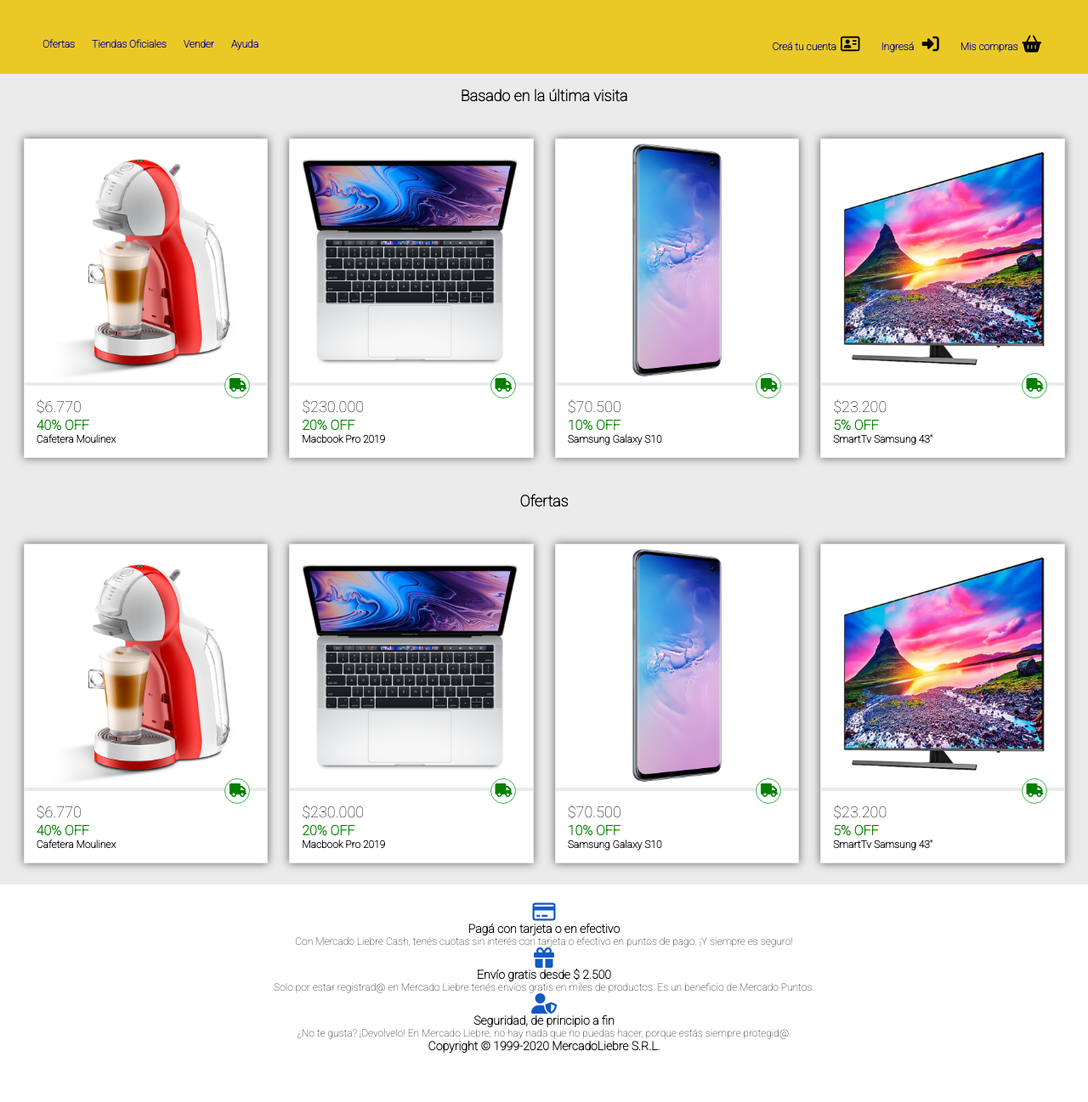
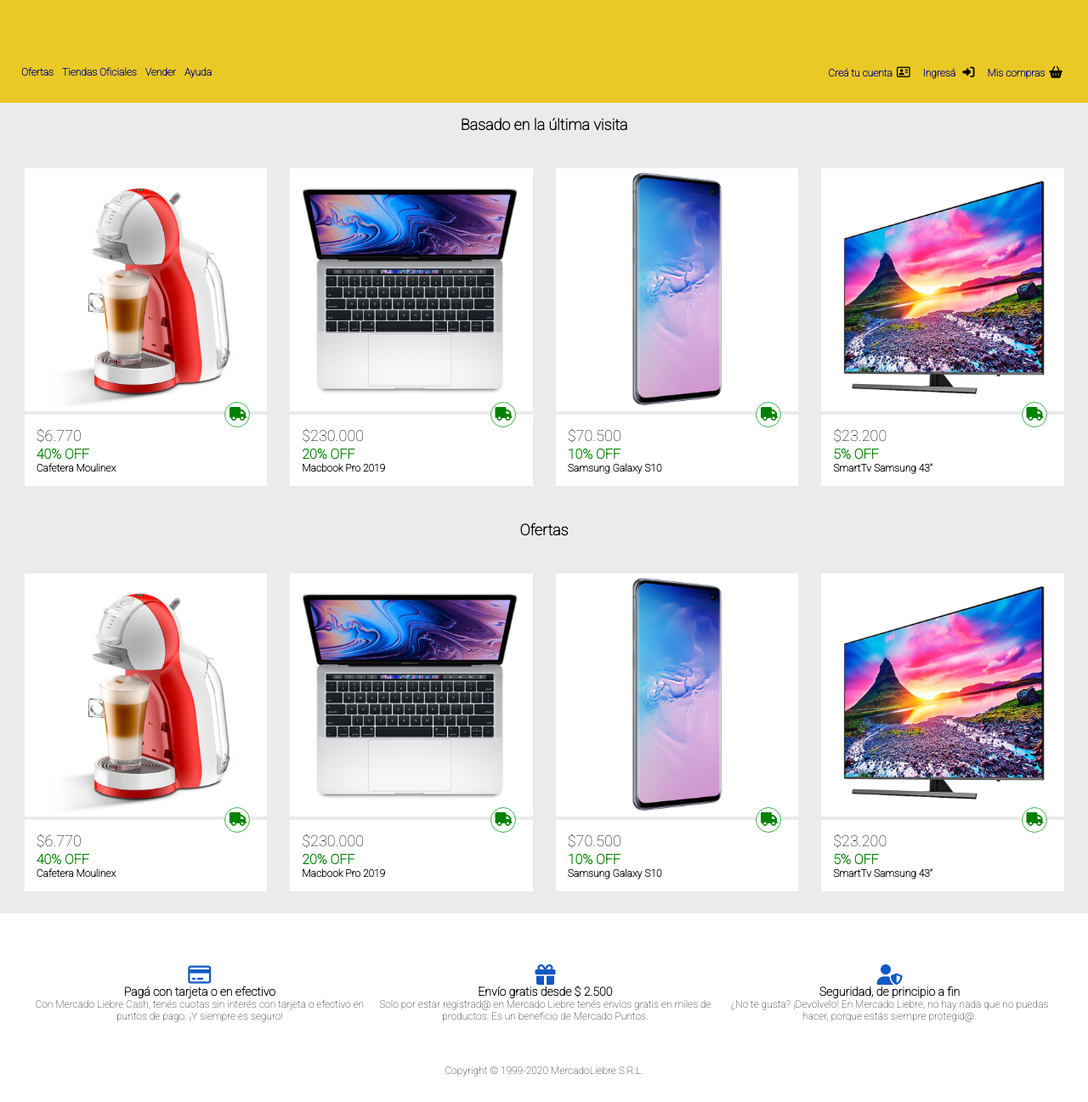
Before and after one commit to demetSanz/MercadoLiebre, a website: page views/home.html in a window 1280 px wide. Shown: the part 79-1376 px from the top of the page at 85% size. Before the commit the page ends 1338 px from the top, so only its background shows below. Drawn offline with Linux system fonts and the light colour scheme; files whose address does not match are found by name.

Commit message:
ultimos cambios

```diff
--- a/public/css/master.css
+++ b/public/css/master.css
@@ -21,6 +21,11 @@
 .header {
     background-color: #EAC926;
     padding: 20px;
+    position: fixed;
+    top: 0;
+    width: 100%;
+    height: 200px;
+    z-index: 10;
 }
 
 .logo {
@@ -117,6 +122,10 @@
     width: 100%;
 }
 
+.title-main{
+    margin-top: 200px;
+}
+
 /*Estilos de sección Home-Main*/
 
 .main {
@@ -131,12 +140,12 @@
 
 .producto {
     background-color: #ebebeb;
-    box-shadow: 0px 0px 10px rgb(100,100,100);
     margin: auto;
     padding: 1px;
     width: 90%;
     margin-bottom: 10px;
     margin-top: 10px;
+    box-shadow: 0px 0px 10px rgb(100,100,100);
 }
 
 .producto-descripcion {
@@ -271,6 +280,10 @@
     border-radius: 5px;
 }
 
+.login-button:hover{
+    background-color: #0022AA;
+}
+
 /*Estilos de seccion Footer*/
 .footer {
     position: relative;
@@ -307,11 +320,20 @@
     object-fit: contain;
 }
 
+.copyright {
+    padding: 10px;
+    text-align: center;
+}
+
 /*Breakpoints para vistas en multiples dispositivos*/
 
 @media (min-width: 460px){
     /*TABLETS*/
     /*Config Top Bar*/
+    .header{
+        display: relative;
+    }
+
     .header-top-bar {
     display: flex;
     justify-content: space-between;
@@ -332,6 +354,8 @@
         display: flex;
         justify-content: space-between;
         font-size: 14px;
+        position: relative;
+        top: 60px;
     }
 
     .main-navbar ul {
@@ -362,6 +386,10 @@
     }
 
     /*Muestro la descripcion del producto*/
+    .producto-descripcion {
+        display: block;
+    }
+
     .nombre-producto {
         display:block;
     }
@@ -432,27 +460,22 @@
     /*Ajuto width para que que se vean 4 flex items en pantalla*/
     .producto {
         max-width: 23%;
+        box-shadow: 0px 0px 0px;
+    }
+    /*efecto shadow sobre productos*/
+    .producto:hover {
+        box-shadow: 0px 0px 10px rgb(100,100,100);
+    }
+
+    /*config del footer*/
+    .footer ul{
+        display: flex;
+        justify-content:space-evenly;
+        padding: 40px;
+        align-items: center;
+    }
+
+    .footer ul li i:hover{
+        color: rgb(100,100,100)
     }
 }
-
-/*agrego limites para que no crezcan el menu por encima de 1200 px*/
-@media (min-width: 1200px){
-    .header-top-bar, .main-navbar {
-        max-width: 1200px;
-        /*border: dotted red 10px;*/
-        margin: auto;
-    }
-
-    .copy-header{
-        max-width: none;
-    }
-
-    .main-navbar {
-        font-size: 20px;
-        margin-top: 40px;
-    }
-
-    .main-navbar li {
-        margin: 0 10px;
-    }
-}
--- a/views/home.html
+++ b/views/home.html
@@ -17,7 +17,9 @@
     <header class="header">
 
     <div class="header-top-bar">
-        <img src="./images/logo-mercado-liebre.svg" class="logo">
+        <a href="/">
+            <img src="./images/logo-mercado-liebre.svg" class="logo">
+        </a>
 
         <!--<div >Buscar productos, marcas y otros...</div>
         Convierto la barra de busqueda en un FORM-->
@@ -160,8 +162,8 @@
                 <p>¿No te gusta? ¡Devolvelo! En Mercado Liebre, no hay nada que no puedas hacer, porque estás siempre protegid@.
                 </p>
             </li>
-            <li><h3>Copyright © 1999-2020 MercadoLiebre S.R.L.</h3></li>
         </ul>
+        <p class="copyright">Copyright © 1999-2020 MercadoLiebre S.R.L.</p>
     </section>
 
     <!-- Formulario de ejercicio PlayGround
```
Also changed, not shown: views/login.html (+3 -1 lines), views/register.html (+3 -1 lines).
